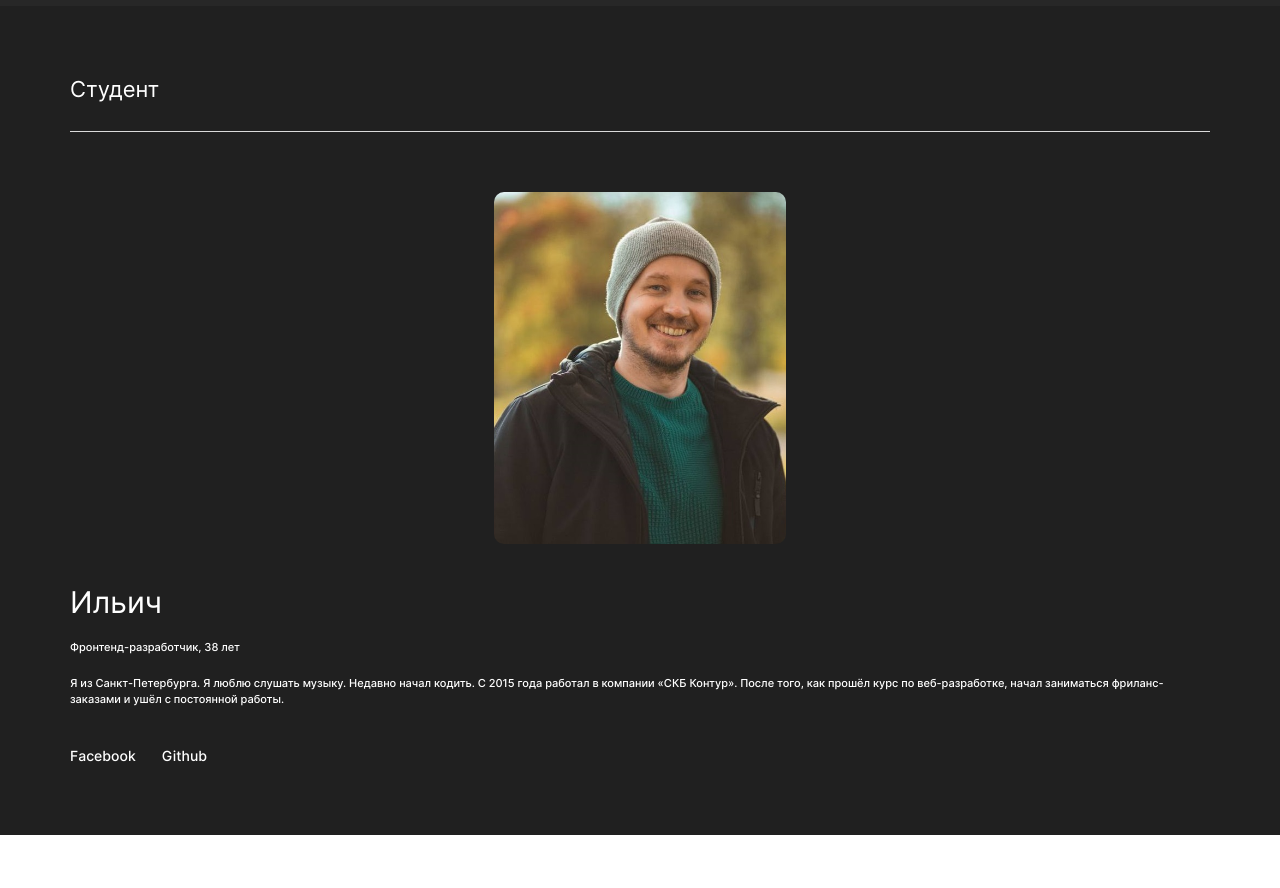
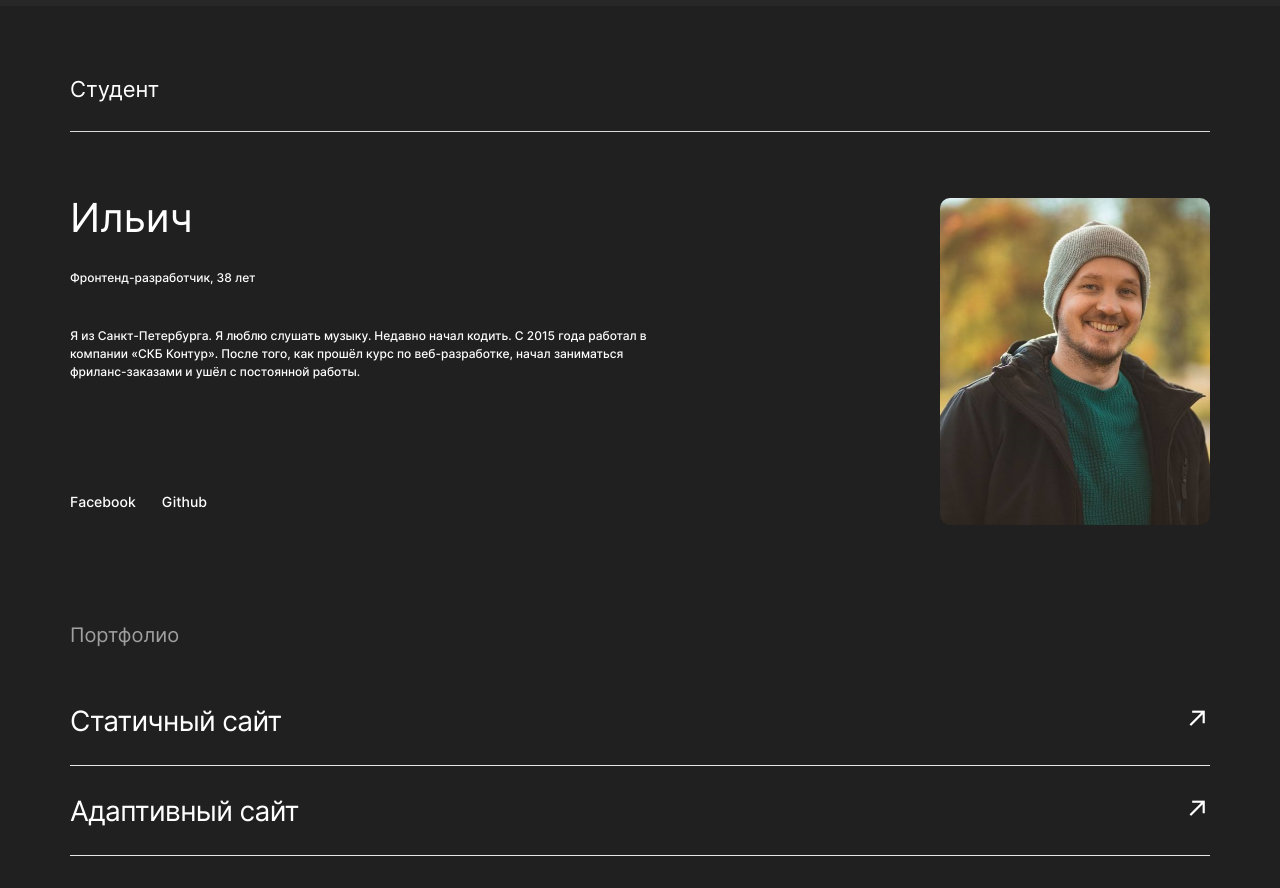
Before and after one commit to BJuice1984/movies-explorer-frontend, a React (Create React App) app: page / in a window 1280 px wide. Shown: the part 1900-2788 px from the top of the page. Before the commit the page ends 2735 px from the top, so only its background shows below. Built offline with nearby package versions, Linux system fonts and the light colour scheme.

Commit message:
feat/Создать компонент Portfolio.js + CSS

```diff
--- a/src/components/AboutMe/AboutMe.css
+++ b/src/components/AboutMe/AboutMe.css
@@ -44,6 +44,26 @@
   display: grid;
 }
 
+@media screen and (min-width: 768px) {
+  .about-me__container {
+    padding-top: 66px;
+    padding-bottom: 90px;
+    grid-template-columns: 2fr;
+    grid-template-rows: repeat(4, minmax(min-content, max-content));
+    grid-template-areas:
+    'about-me__student-name about-me__student-photo'
+    'about-me__student-description about-me__student-photo'
+    'about-me__student-text about-me__student-photo'
+    'about-me__student-links about-me__student-photo';
+  }
+}
+
+@media screen and (min-width: 1024px) {
+  .about-me__container {
+    padding-bottom: 99px;
+  }
+}
+
 .about-me__student-photo {
   margin-top: 60px;
   margin-bottom: 40px;
@@ -58,6 +78,23 @@
   background-size: cover;
 }
 
+@media screen and (min-width: 768px) {
+  .about-me__student-photo {
+    margin: 0;
+    grid-area: about-me__student-photo;
+    justify-self: right;
+    height: 307px;
+    width: 255px;
+  }
+}
+
+@media screen and (min-width: 1024px) {
+  .about-me__student-photo {
+    height: 327px;
+    width: 270px;
+  }
+}
+
 .about-me__student-name {
   font-size: 30px;
   line-height: 1.2;
@@ -67,6 +104,21 @@
   min-height: 36px;
   text-align: left;
   padding-bottom: 20px;
+}
+
+@media screen and (min-width: 768px) {
+  .about-me__student-name {
+    grid-area: about-me__student-name;
+    font-size: 40px;
+    line-height: 1;
+    padding-bottom: 16px;
+  }
+}
+
+@media screen and (min-width: 1024px) {
+  .about-me__student-name {
+    padding-bottom: 18px;
+  }
 }
 
 .about-me__student-description {
@@ -80,6 +132,21 @@
   padding-bottom: 20px;
 }
 
+@media screen and (min-width: 768px) {
+  .about-me__student-description {
+    grid-area: about-me__student-description;
+    font-size: 12px;
+    line-height: 1.5;
+    min-height: 18px;
+  }
+}
+
+@media screen and (min-width: 1024px) {
+  .about-me__student-description {
+    padding-bottom: 26px;
+  }
+}
+
 .about-me__student-text {
   font-size: 11px;
   line-height: 1.45;
@@ -91,11 +158,36 @@
   padding-bottom: 40px;
 }
 
+@media screen and (min-width: 768px) {
+  .about-me__student-text {
+    grid-area: about-me__student-text;
+    font-size: 12px;
+    line-height: 1.51;
+    padding-right: 49px;
+    padding-bottom: 87px;
+  }
+}
+
+@media screen and (min-width: 1024px) {
+  .about-me__student-text {
+    padding-right: 270px;
+    padding-bottom: 99px;
+  }
+}
+
+
 .about-me__student-links {
   display: flex;
   flex-direction: row;
   min-height: 18px;
   padding-bottom: 69px;
+}
+
+@media screen and (min-width: 768px) {
+  .about-me__student-links {
+    padding: 0;
+    grid-area: about-me__student-links;
+  }
 }
 
 .about-me__student-link {
@@ -113,6 +205,6 @@
 }
 
 .about-me__student-link:hover {
-  opacity: 0.8;
+  opacity: 0.5;
   transition: 0.2s ease-in-out;
 }
--- a/src/components/AboutMe/AboutMe.js
+++ b/src/components/AboutMe/AboutMe.js
@@ -4,7 +4,7 @@ import './AboutMe.css';
 function AboutMe() {
 
   return (
-    <section className="about-me">
+    <section id="about-me" className="about-me">
       <h2 className="about-me__title">Студент</h2>
       <div className="about-me__container">
         <div className="about-me__student-photo" alt='Картинка фото студента'></div>
--- a/src/components/Main/Main.js
+++ b/src/components/Main/Main.js
@@ -3,6 +3,7 @@ import Promo from '../Promo/Promo';
 import Techs from "../Techs/Techs";
 import AboutProject from "../AboutProject/AboutProject";
 import AboutMe from "../AboutMe/AboutMe";
+import Portfolio from "../Portfolio/Portfolio";
 import './Main.css';
 
 function Main() {
@@ -13,6 +14,7 @@ function Main() {
       <AboutProject />
       <Techs />
       <AboutMe />
+      <Portfolio />
 
     </main>
   )
--- /dev/null
+++ b/src/components/Portfolio/Portfolio.css
@@ -0,0 +1,91 @@
+.portfolio {
+  margin: 0;
+  background-color: #202020;
+  padding-left: 18px;
+  padding-right: 18px;
+  padding-bottom: 70px;
+}
+
+@media screen and (min-width: 768px) {
+  .portfolio {
+    padding-left: 50px;
+    padding-right: 50px;
+    padding-bottom: 90px;
+  }
+}
+
+@media screen and (min-width: 1024px) {
+  .portfolio {
+    padding-left: 70px;
+    padding-right: 70px;
+    padding-bottom: 125px;
+  }
+}
+
+.portfolio__title {
+  font-size: 14px;
+  line-height: 1.43;
+  color: #A0A0A0;
+  margin: 0;
+  font-weight: 400;
+  min-height: 20px;
+  text-align: left;
+  padding-bottom: 40px;
+}
+
+@media screen and (min-width: 768px) {
+  .portfolio__title {
+    font-size: 20px;
+    line-height: 1.11;
+    padding-bottom: 50px;
+  }
+}
+
+.portfolio__links {
+  display: flex;
+  flex-direction: column;
+}
+
+.portfolio__link {
+  display: flex;
+  flex-direction: row;
+  justify-content: space-between;
+  border-bottom: 1px solid #E6E6E6;
+  color: #ffffff;
+  font-size: 18px;
+  line-height: 1.56;
+  text-decoration: none;
+  letter-spacing: -0.04rem;
+  margin: 0;
+  font-weight: 400;
+  padding-bottom: 19px;
+  min-height: 28px;
+}
+
+@media screen and (min-width: 768px) {
+  .portfolio__link {
+    font-size: 28px;
+    line-height: 1.79;
+    padding-bottom: 19px;
+    min-height: 50px;
+  }
+}
+
+.portfolio__link:last-of-type {
+  border-bottom: none;
+  padding-bottom: 0;
+}
+
+.portfolio__link:not(:nth-of-type(1)) {
+  padding-top: 20px;
+}
+
+.portfolio__arrow {
+  margin: 0;
+  min-height: 28px;
+}
+
+.portfolio__link:hover {
+  opacity: 0.5;
+  transition: 0.2s ease-in-out;
+}
--- /dev/null
+++ b/src/components/Portfolio/Portfolio.js
@@ -0,0 +1,24 @@
+import React from "react";
+import './Portfolio.css';
+
+function Portfolio() {
+
+  return(
+    <section className="portfolio">
+      <h2 className="portfolio__title">Портфолио</h2>
+      <nav className="portfolio__links">
+          <a className="portfolio__link" target="_blank" href="https://github.com/BJuice1984/how-to-learn" rel="noreferrer">Статичный сайт
+          <div className="portfolio__arrow">↗</div>
+          </a>
+          <a className="portfolio__link" target="_blank" href="https://BJuice1984.github.io/russian-travel/" rel="noreferrer">Адаптивный сайт
+            <div className="portfolio__arrow">↗</div>
+          </a>
+          <a className="portfolio__link" target="_blank" href="https://bjuice1984.github.io/react-mesto-auth/" rel="noreferrer">Одностраничное приложение
+            <div className="portfolio__arrow">↗</div>
+          </a>
+        </nav>
+    </section>
+  )
+}
+
+export default Portfolio;
--- a/src/components/Promo/Promo.css
+++ b/src/components/Promo/Promo.css
@@ -132,7 +132,6 @@
   line-height: 1.23;
   color: #fff;
   font-weight: 500;
-  justify-self: center;
   min-height: 36px;
   min-width: 129px;
   border-radius: 3px;
@@ -148,13 +147,17 @@
   }
 }
 
-@media screen and (min-width: 1024px) {
-  .promo__button {
-    justify-self: start;
-  }
-}
-
 .promo__button:hover {
   opacity: 0.6;
   transition: 0.2s ease-in-out;
 }
+
+.promo__link {
+  justify-self: center;
+}
+
+@media screen and (min-width: 1024px) {
+  .promo__link {
+    justify-self: start;
+  }
+}
--- a/src/components/Promo/Promo.js
+++ b/src/components/Promo/Promo.js
@@ -10,7 +10,9 @@ function Promo() {
         <img className="promo__logo" src={MainLogo} alt='Картинка основной логотип проекта'></img>
         <h1 className="promo__title">Учебный проект студента факультета Веб-разработки</h1>
         <p className="promo__subtitle">Листайте ниже, чтобы узнать больше про этот проект и&nbsp;его&nbsp;создателя</p>
-        <button className="promo__button">Узнать больше</button>
+        <a href="#about-me" className="promo__link">
+          <button className="promo__button">Узнать больше</button>
+        </a>
       </div>
     </section>
   )
```
